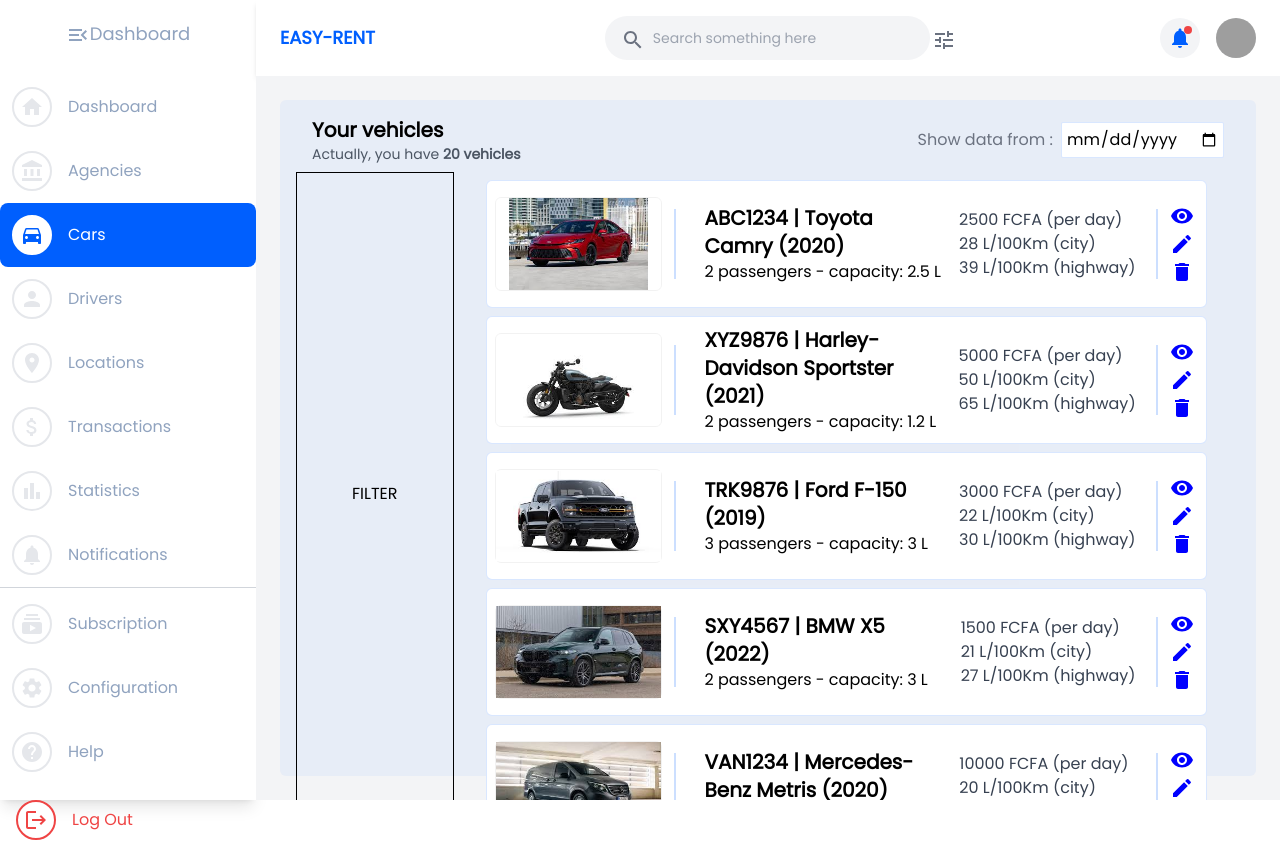
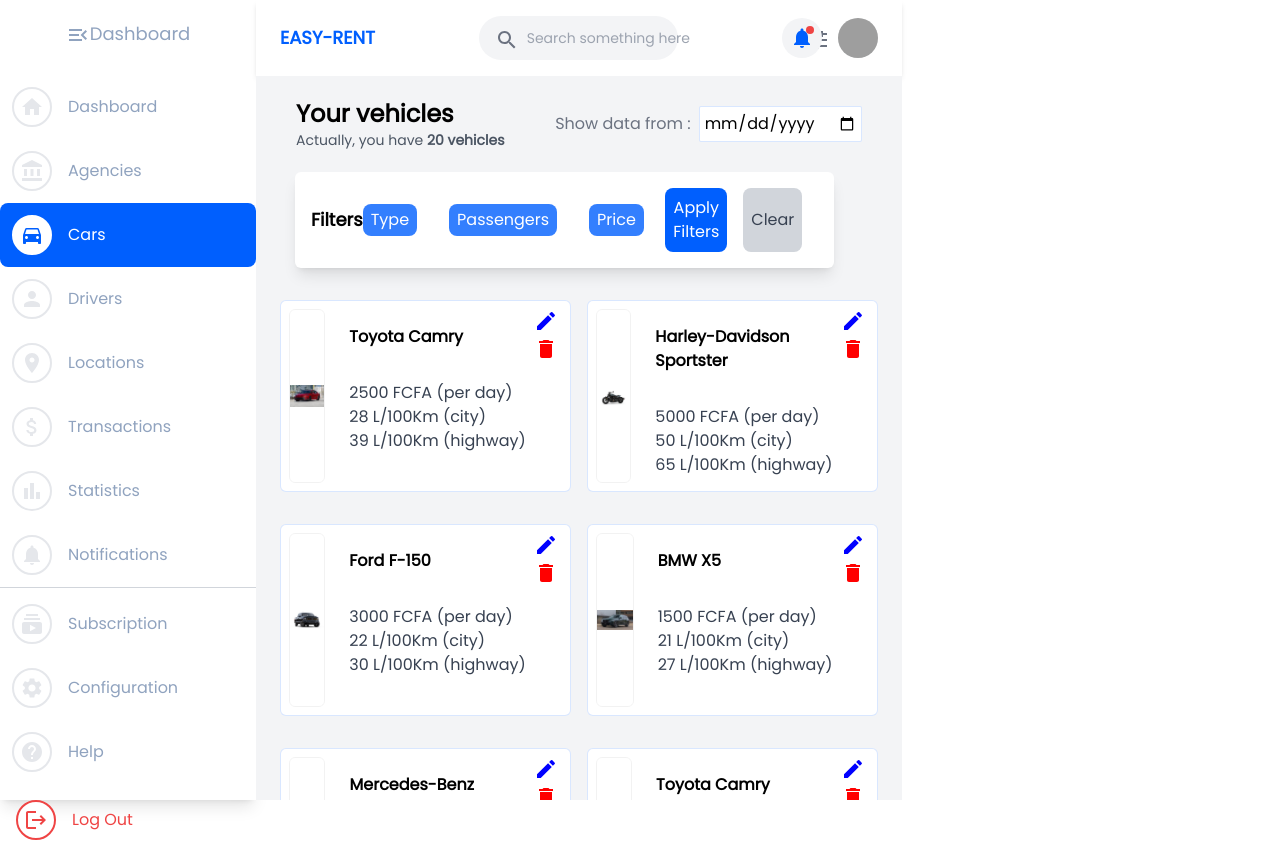
Before and after one commit to AdministrationReseau/easy-rental, a Next.js app: page /cars in a window 1280 px wide. Built offline with nearby package versions, Linux system fonts and the light colour scheme; grey boxes are pictures that could not be loaded; what @mui/material-nextjs would draw is missing.

Commit message:
Update: Organization cars page

```diff
--- a/src/app/(Organisation)/cars/[id]/page.tsx
+++ b/src/app/(Organisation)/cars/[id]/page.tsx
@@ -2,8 +2,9 @@
 
 import { useEffect, useState } from 'react';
 import { useParams } from 'next/navigation';
-import { Vehicle, Driver, Resource } from '../../../../components/ResourceEditForm';
+import { Driver, Resource } from '../../../../components/ResourceEditForm';
 import { ResourceCard } from '@/components/ResourceCard';
+import { CarProps } from '@/utils/types/CarProps';
 
 interface ResourceProfilContentProps {
     resource: Resource,
@@ -11,7 +12,7 @@ interface ResourceProfilContentProps {
 
 const ResourceProfilContent = ({ resource }: ResourceProfilContentProps) => {
     const isVehicle: boolean = 'brand' in resource;
-    const vehicleResource = resource as Vehicle;
+    const vehicleResource = resource as CarProps;
     const driverResource = resource as Driver;
     const details: { title: string, content: string | object, option: { title: string, content: string }[] }[] = [];
 
@@ -60,7 +61,7 @@ const ResourceProfilContent = ({ resource }: ResourceProfilContentProps) => {
                 </div>
             </div>
 
-            <ResourceCard resource={resource} openEditForm={() => {}} profilActive={true} />
+            <ResourceCard resource={resource} profilActive={true} />
 
             <div className='mx-auto w-4/5 h-full flex flex-row gap-2'>
                 <div className='w-1/2 h-2/3 overflow-y-scroll flex flex-col gap-2 px-4 pt-2 bg-white rounded-md p-1 border border-primary-blue/15 hover:border-primary-blue/15 hover:shadow-sm'>
@@ -105,7 +106,7 @@ const getResourceFieldLabel = (fieldName: string): string =>
         .toUpperCase()
 
 export default function ResourceProfilPage() {
-    const [vehicles, setVehicles] = useState<Vehicle[]>([]);
+    const [vehicles, setVehicles] = useState<CarProps[]>([]);
 
     useEffect(() => {
         const fetchVehicles = async () => {
@@ -114,7 +115,7 @@ export default function ResourceProfilPage() {
             if (!response.ok) {
             throw new Error("Failed to fetch vehicles");
             }
-            const data: Vehicle[] = await response.json();
+            const data: CarProps[] = await response.json();
             setVehicles(data);
         } catch (error) {
             console.error("Error fetching vehicles:", error);
--- a/src/app/(Organisation)/cars/page.tsx
+++ b/src/app/(Organisation)/cars/page.tsx
@@ -2,41 +2,45 @@
 
 import { useState, useEffect } from 'react';
 import ResourceEditForm from '../../../components/ResourceEditForm';
-import { Vehicle } from '@/utils/types/resources';
 import { ResourceCard } from '@/components/ResourceCard';
+import SidebarFilter from '@/components/organisation/SideBarFilterVehicle';
+import { CarProps, FilterVehicleProps } from '@/utils/types/CarProps';
 
 export default function VehiclesPage() {
     const [isEditFormOpen, setIsEditFormOpen] = useState<boolean>(false);
-    const [formModalResource, setFormModalResource] = useState<Vehicle | null>(null);
+    const [formModalResource, setFormModalResource] = useState<CarProps | null>(null);
 
     const closeEditForm = () => {
         setFormModalResource(null);
         setIsEditFormOpen(false);
     }
 
-    const openEditForm = (resourceId: number) => {
-        setFormModalResource(vehicles.find((vehicle) => vehicle.id === resourceId) || null);
-        setIsEditFormOpen(true);
-    }
+    // const openEditForm = (resourceId: number) => {
+    //     setFormModalResource(vehicles.find((vehicle) => vehicle.id === resourceId) || null);
+    //     setIsEditFormOpen(true);
+    // }
 
-    const [vehicles, setVehicles] = useState<Vehicle[]>([]);
+    const [vehicles, setVehicles] = useState<CarProps[]>([]);
 
     useEffect(() => {
-        const fetchVehicles = async () => {
-        try {
-            const response = await fetch("/data/car.json");
+        fetch('/data/cars.json')
+          .then((response) => {
             if (!response.ok) {
-            throw new Error("Failed to fetch vehicles");
+              throw new Error(`HTTP error! Status: ${response.status}`);
             }
-            const data: Vehicle[] = await response.json();
-            setVehicles(data);
-        } catch (error) {
-            console.error("Error fetching vehicles:", error);
-        }
-        };
-
-        fetchVehicles();
-    }, []);
+            return response.json();
+          })
+          .then((data) => {
+            if (data && Array.isArray(data.vehicles)) {
+              setVehicles(data.vehicles);
+            } else {
+              console.error('Unexpected data format:', data);
+            }
+          })
+          .catch((error) => {
+            console.error('Error loading vehicles:', error);
+          });
+      }, []);
 
     const [showAlert, setShowAlert] = useState(false);
 
@@ -47,16 +51,21 @@ export default function VehiclesPage() {
         }
     }, [showAlert]);
 
-    // const handleDelete = (id: number) => {
-    //     setVehicles((prev) => prev.filter((vehicle) => vehicle.id !== id));
-    //     setShowAlert(true);
-    // };
+    const [, setFilters] = useState<FilterVehicleProps>({
+        type: [],
+        capacity: null,
+        priceRange: [0, Infinity],
+    });
+
+    const handleFilterChange = (newFilters: FilterVehicleProps) => {
+        setFilters(newFilters);
+    };
 
     return (
-        <div className='h-full w-full p-4 flex flex-col gap-2 bg-primary-blue/5 rounded-md'>
+        <div className='h-full w-full flex flex-col gap-2 rounded-md'>
             <div className='w-full h-12 p-4 flex flex-row items-center justify-between'>
                 <div>
-                    <h2 className='font-bold text-xl'>Your vehicles</h2>
+                    <h2 className='text-2xl font-bold'>Your vehicles</h2>
                     <div className='text-gray-600 text-sm'>
                         Actually, you have <span className='font-black'>{vehicles.length} vehicles</span>
                     </div>
@@ -66,13 +75,13 @@ export default function VehiclesPage() {
                     <input id='filter-start-date' type='date' className='border border-primary-blue/15 p-1 rounded-sm' />
                 </div>
             </div>
+            <div className="my-4">
+                <SidebarFilter vehicles={vehicles} onFilter={handleFilterChange} />
+            </div>
             <div className='h-full flex flex-row gap-0'>
-                <div className='w-1/5 h-full flex items-center justify-center bg-red border border-black'>
-                    FILTER
-                </div>
-                <div className='w-full h-full overflow-auto'>
+                <div className='grid grid-cols-2 gap-4 w-full h-full overflow-auto'>
                     {vehicles.map((vehicle) => (
-                        <ResourceCard key={vehicle.id} resource={vehicle} openEditForm={openEditForm} profilActive={false} />
+                        <ResourceCard key={vehicle.id} resource={vehicle} profilActive={false} />
                     ))}
                 </div>
             </div>
--- a/src/app/(Organisation)/drivers/[id]/page.tsx
+++ b/src/app/(Organisation)/drivers/[id]/page.tsx
@@ -2,8 +2,9 @@
 
 import { useEffect, useState } from 'react';
 import { useParams } from 'next/navigation';
-import { Vehicle, Driver, Resource } from '../../../../components/ResourceEditForm';
+import { Driver, Resource } from '../../../../components/ResourceEditForm';
 import { ResourceCard } from '@/components/ResourceCard';
+import { CarProps } from '@/utils/types/CarProps';
 
 interface ResourceProfilContentProps {
     resource: Resource,
@@ -11,7 +12,7 @@ interface ResourceProfilContentProps {
 
 const ResourceProfilContent = ({ resource }: ResourceProfilContentProps) => {
     const isVehicle: boolean = 'brand' in resource;
-    const vehicleResource = resource as Vehicle;
+    const vehicleResource = resource as CarProps;
     const driverResource = resource as Driver;
     const details: { title: string, content: string | object, option: { title: string, content: string }[] }[] = [];
 
@@ -60,7 +61,7 @@ const ResourceProfilContent = ({ resource }: ResourceProfilContentProps) => {
                 </div>
             </div>
 
-            <ResourceCard resource={resource} openEditForm={() => {}} profilActive={true} />
+            <ResourceCard resource={resource} profilActive={true} />
 
             <div className='mx-auto w-4/5 h-full flex flex-row gap-2'>
                 <div className='w-1/2 h-2/3 overflow-y-scroll flex flex-col gap-2 px-4 pt-2 bg-white rounded-md p-1 border border-primary-blue/15 hover:border-primary-blue/15 hover:shadow-sm'>
--- a/src/app/(Organisation)/drivers/page.tsx
+++ b/src/app/(Organisation)/drivers/page.tsx
@@ -14,13 +14,13 @@ export default function DriversPage() {
         setIsEditFormOpen(false);
     }
 
-    const openEditForm = (resourceId: number) => {
-        setFormModalResource(drivers.find((driver) => driver.id === resourceId) || null);
-        setIsEditFormOpen(true);
-    }
+    //
 
     const [drivers, setDrivers] = useState<Driver[]>([]);
-
+    // const openEditForm = (resourceId: number) => {
+    //     setFormModalResource(drivers.find((driver) => driver.id === resourceId) || null);
+    //     setIsEditFormOpen(true);
+    // }
     useEffect(() => {
         const fetchDrivers = async () => {
         try {
@@ -72,7 +72,7 @@ export default function DriversPage() {
                 </div>
                 <div className='w-full h-full overflow-auto'>
                     {drivers.map((driver) => (
-                        <ResourceCard key={driver.id} resource={driver} openEditForm={openEditForm} profilActive={false} />
+                        <ResourceCard key={driver.id} resource={driver} profilActive={false} />
                     ))}
                 </div>
             </div>
--- a/src/app/(Organisation)/layout.tsx
+++ b/src/app/(Organisation)/layout.tsx
@@ -8,11 +8,11 @@ export default function Layout({children }: { children: React.ReactNode }) {
     return (
         <>
             <div className="flex h-screen">
-                <div className="">
+                <div>
                     <OrgSidebar />
                 </div>
 
-                <div className="flex flex-col flex-grow">
+                <div className="flex flex-col">
                     <NavOrg />
 
                     <div className="flex-grow overflow-y-auto bg-gray-100 p-6">
--- a/src/components/ResourceCard.tsx
+++ b/src/components/ResourceCard.tsx
@@ -1,21 +1,19 @@
 import Image from "next/image";
-import Link from "next/link";
-import { Driver, Vehicle } from "@/utils/types/resources";
+import { Driver } from "@/utils/types/resources";
 import {
     Delete,
     Edit,
-    RemoveRedEye
 } from '@mui/icons-material';
+import { CarProps } from "@/utils/types/CarProps";
 
 interface ResourceCardProps {
-    resource: Driver | Vehicle,
-    openEditForm: (resourceId: number) => void,
+    resource: Driver | CarProps,
     profilActive: boolean,
 }
 
-export const ResourceCard = ({resource, openEditForm, profilActive = false}: ResourceCardProps) => {
+export const ResourceCard = ({resource, profilActive = false}: ResourceCardProps) => {
     const isVehicle: boolean = 'brand' in resource;
-    const vehicleResource = resource as Vehicle;
+    const vehicleResource = resource as CarProps;
     const driverResource = resource as Driver;
 
     const imgPath = isVehicle
@@ -23,18 +21,14 @@ export const ResourceCard = ({resource, openEditForm, profilActive = false}: Res
         : driverResource.profile_picture;
 
     const title = isVehicle
-    ? `${vehicleResource.license_plate} | ${vehicleResource.brand} ${vehicleResource.model} (${vehicleResource.year})`
+    ? `${vehicleResource.brand} ${vehicleResource.model}`
     : `${driverResource.first_name} ${driverResource.last_name.toUpperCase()} | License No: ${driverResource.license_number}`;
-
-    const content = isVehicle
-        ? `${vehicleResource.passenger} passengers - capacity: ${vehicleResource.engine.capacity} L`
-        : `${driverResource.age} years old - ${driverResource.email}`;
 
     const asideContents = isVehicle
         ? [
             `${vehicleResource.pricePerDay} FCFA (per day)`,
-            `${vehicleResource.fuel_efficiency.city} L/100Km (city)`,
-            `${vehicleResource.fuel_efficiency.highway} L/100Km (highway)`,
+            `${vehicleResource.fuel_efficiency?.city} L/100Km (city)`,
+            `${vehicleResource.fuel_efficiency?.highway} L/100Km (highway)`,
         ]
         : [
             `${driverResource.rating} / 5 (rating)`,
@@ -42,8 +36,8 @@ export const ResourceCard = ({resource, openEditForm, profilActive = false}: Res
         ];
 
     return (
-        <div className='bg-white rounded-md p-1 px-2 flex flex-row items-center gap-2 w-11/12 h-32 m-2 mx-auto border border-primary-blue/15 hover:border-primary-blue/15 hover:shadow-sm'>
-            <div className='relative w-64 h-4/5 border border-black/5 rounded-md'>
+        <div className='bg-white rounded-md p-2 flex flex-row gap-2 w-full h-48 m-2 mx-auto border border-primary-blue/15 hover:border-primary-blue/15 hover:shadow-sm'>
+            <div className='relative w-full h-full border border-black/5 rounded-md'>
                 <Image
                     src={imgPath}
                     alt={isVehicle ? 'Car Profile' : 'Driver Profile'}
@@ -52,14 +46,11 @@ export const ResourceCard = ({resource, openEditForm, profilActive = false}: Res
                 />
             </div>
 
-            <div className='w-1 h-3/5 mx-1 bg-primary-blue/20'></div>
-
-            <div className='grid grid-cols-[2fr_1fr] gap-2 w-full items-center'>
-                <div className='flex flex-col pl-4'>
-                    <h2 className='font-bold text-xl'>{title}</h2>
-                    <p className='text-xm'>{content}</p>
+            <div className='pl-4 pt-4 w-full h-full'>
+                <div className='flex flex-col h-fit'>
+                    <h2 className='font-semibold text-base'>{title}</h2>
                 </div>
-                <div className='flex flex-col gap-0 mx-2'>
+                <div className='flex flex-col pt-8 h-full'>
                     {
                         asideContents.map((asideContent, index) => (
                             <div key={index} className='text-nowrap text-base text-gray-700'>{asideContent}</div>
@@ -68,16 +59,9 @@ export const ResourceCard = ({resource, openEditForm, profilActive = false}: Res
                 </div>
             </div>
 
-            <div className='w-1 h-3/5 mx-1 bg-primary-blue/20'></div>
-
             <div className={`flex ${profilActive ? 'flex-row' : 'flex-col'} gap-1 pr-1`}>
-                {!profilActive &&
-                    <Link href={`/${isVehicle ? 'cars' : 'drivers'}/${resource.id}`}>
-                        <RemoveRedEye style={{ color: 'blue' }} onClick={() => {}} />
-                    </Link>
-                }
-                <Edit style={{ color: 'blue' }} onClick={ () => openEditForm(resource.id) } />
-                <Delete style={{ color: 'blue' }} />
+                <Edit style={{ color: 'blue' }} />
+                <Delete style={{ color: 'red' }} />
             </div>
 
         </div>
--- a/src/components/customer/SideBarFilterVehicle.tsx
+++ b/src/components/customer/SideBarFilterVehicle.tsx
@@ -62,8 +62,8 @@ const SidebarFilter: React.FC<{ vehicles: CarProps[]; onFilter: (filters: Filter
   };
 
   return (
-    <div className="flex flex-col h-[90%]  w-[250px]">
-      <div className='bg-white rounded-lg shadow-lg flex flex-col p-4 h-[90%]  w-[250px] fixed'>
+    <div className="flex flex-col h-[95%] w-[250px]">
+      <div className='bg-white rounded-lg shadow-lg flex flex-col p-4 h-[95%] w-[250px]'>
         <div className=' w-full h-full overflow-y-scroll relative'>
           <h2 className="text-lg font-semibold mb-4">Filters</h2>
 
--- /dev/null
+++ b/src/components/organisation/SideBarFilterVehicle.tsx
@@ -0,0 +1,177 @@
+'use client';
+
+import React, { useState, useEffect } from 'react';
+import { Slider } from '@mui/material';
+import { CarProps } from '@/utils/types/CarProps';
+import { FilterVehicleProps } from '@/utils/types/CarProps';
+
+const SidebarFilter: React.FC<{ vehicles: CarProps[]; onFilter: (filters: FilterVehicleProps) => void }> = ({
+  vehicles,
+  onFilter,
+}) => {
+  const [selectedTypes, setSelectedTypes] = useState<string[]>([]);
+  const [selectedPassengers, setSelectedPassengers] = useState<number[]>([]);
+  const [priceRange, setPriceRange] = useState<[number, number]>([0, 100000]);
+
+  useEffect(() => {
+    const prices = vehicles.map((vehicle) => vehicle.pricePerDay || 0);
+    const minPrice = prices.length > 0 ? Math.min(...prices) : 0;
+    const maxPrice = prices.length > 0 ? Math.max(...prices) : 100000;
+    setPriceRange([minPrice, maxPrice]);
+  }, [vehicles]);
+
+  const handleTypeChange = (type: string) => {
+    setSelectedTypes((prev) =>
+      prev.includes(type) ? prev.filter((t) => t !== type) : [...prev, type]
+    );
+  };
+
+  const handleCapacityChange = (passenger: number) => {
+    setSelectedPassengers((prev) =>
+      prev.includes(passenger) ? prev.filter((c) => c !== passenger) : [...prev, passenger]
+    );
+  };
+
+  const handlePriceChange = (event: Event, newValue: number | number[]) => {
+    setPriceRange(newValue as [number, number]);
+  };
+
+  const applyFilters = () => {
+    const filters = {
+      type: selectedTypes,
+      capacity: selectedPassengers.length > 0 ? Math.max(...selectedPassengers) : null,
+      priceRange,
+    };
+    onFilter(filters);
+    console.log(filters);
+    console.log(selectedPassengers)
+  };
+
+  const clearFilters = () => {
+    setSelectedTypes([]);
+    setSelectedPassengers([]);
+    setPriceRange([
+      Math.min(...vehicles.map((vehicle) => vehicle.pricePerDay || 0)),
+      Math.max(...vehicles.map((vehicle) => vehicle.pricePerDay || 100000)),
+    ]);
+    onFilter({
+      type: [],
+      capacity: null,
+      priceRange: [0, 100000],
+    });
+  };
+
+  const [typeOpened, setTypeOpened] = useState(false);
+  const [capacityOpened, setCapacityOpened] = useState(false);
+  const [priceOpened, setPriceOpened] = useState(false);
+
+  const toogleType = () => {
+    setTypeOpened(!typeOpened);
+    setCapacityOpened(false);
+    setPriceOpened(false);
+  }
+
+  const toogleCapacity = () => {
+    setCapacityOpened(!capacityOpened);
+    setTypeOpened(false);
+    setPriceOpened(false);
+  }
+
+  const tooglePrice = () => {
+    setPriceOpened(!priceOpened);
+    setTypeOpened(false);
+    setCapacityOpened(false);
+  }
+
+  const showFilters = () => {
+    setTypeOpened(false);
+    setCapacityOpened(false);
+    setPriceOpened(false);
+  }
+
+
+  return (
+    <div className="mx-auto flex flex-col h-fit w-[95%]">
+      <div className='bg-white rounded-md shadow-lg flex flex-col h-full w-[95%]'>
+        <div className='w-full h-full overflow-y-scroll relative'>
+          <div className='flex w-full items-center px-4'>
+            <h2 className="w-1/6 text-lg font-semibold" onClick={showFilters}>Filters</h2>
+
+            <div className='w-full flex gap-8'>
+              {!(capacityOpened || priceOpened) &&
+                <div className="flex gap-4">
+                  <h3 className={`cursor-pointer bg-primary-blue/80 text-white p-1 px-2 rounded-lg text-md ${typeOpened ? 'font-bold' : 'font-medium'}`} onClick={toogleType}>Type {typeOpened ? ':' : ''}</h3>
+                    {typeOpened &&
+                      <ul className="flex gap-3">
+                        {Array.from(new Set(vehicles.map((vehicle) => vehicle.type || 'Unknown'))).map((type) => (
+                          <li key={type} className="flex items-center gap-1">
+                            <input
+                              type="checkbox"
+                              checked={selectedTypes.includes(type)}
+                              onChange={() => handleTypeChange(type)}
+                            />
+                            <span>{type}</span>
+                          </li>
+                        ))}
+                      </ul>
+                    }
+                </div>
+              }
+
+              {!(typeOpened || priceOpened) &&
+                <div className="flex gap-4">
+                  <h3 className={`cursor-pointer bg-primary-blue/80 text-white p-1 px-2 rounded-lg text-md ${capacityOpened ? 'font-bold' : 'font-medium '}`} onClick={toogleCapacity}>Passengers {capacityOpened ? ':' : ''}</h3>
+                  {capacityOpened &&
+                    <ul className="flex gap-2 items-center">
+                      {Array.from(new Set(vehicles.map((vehicle) => vehicle.passenger || 4))).map((passenger) => (
+                        <li key={passenger} className="flex items-center gap-1">
+                          <input
+                            type="checkbox"
+                            checked={selectedPassengers.includes(passenger)}
+                            onChange={() => handleCapacityChange(passenger)}
+                          />
+                          <span>{`${passenger}`}</span>
+                        </li>
+                      ))}
+                    </ul>
+                  }
+                </div>
+              }
+
+              {!(capacityOpened || typeOpened) &&
+                <div className="flex flex-row gap-4 items-center">
+                  <h3 className={`cursor-pointer bg-primary-blue/80 text-white p-1 px-2 rounded-lg text-md ${priceOpened ? 'font-bold' : 'font-medium'}`} onClick={tooglePrice}>Price {priceOpened ? ':' : ''}</h3>
+                  {priceOpened &&
+                    <div className='flex flex-row gap-4 w-64 items-center'>
+                      <Slider
+                        value={priceRange}
+                        onChange={handlePriceChange}
+                        valueLabelDisplay="auto"
+                        min={Math.min(...vehicles.map((vehicle) => vehicle.pricePerDay || 0))}
+                        max={Math.max(...vehicles.map((vehicle) => vehicle.pricePerDay || 100000))}
+                      />
+
+                        <span className='text-nowrap'>{priceRange[0]} - {priceRange[1]} FCFA</span>
+
+                    </div>
+                  }
+                </div>
+              }
+            </div>
+
+            <div className="w-2/6 flex gap-4 m-4">
+              <button className="bg-primary-blue text-white p-2 rounded-lg flex-grow" onClick={applyFilters}>
+                Apply Filters
+              </button>
+              <button className="bg-gray-300 text-gray-700 p-2 rounded-lg flex-grow" onClick={clearFilters}>
+                Clear
+              </button>
+            </div>
+          </div>
+        </div>
+      </div>
+    </div>
+  );
+};
+
+export default SidebarFilter;
```
Also changed, not shown: src/components/ResourceEditForm.tsx (+19 -14 lines).
